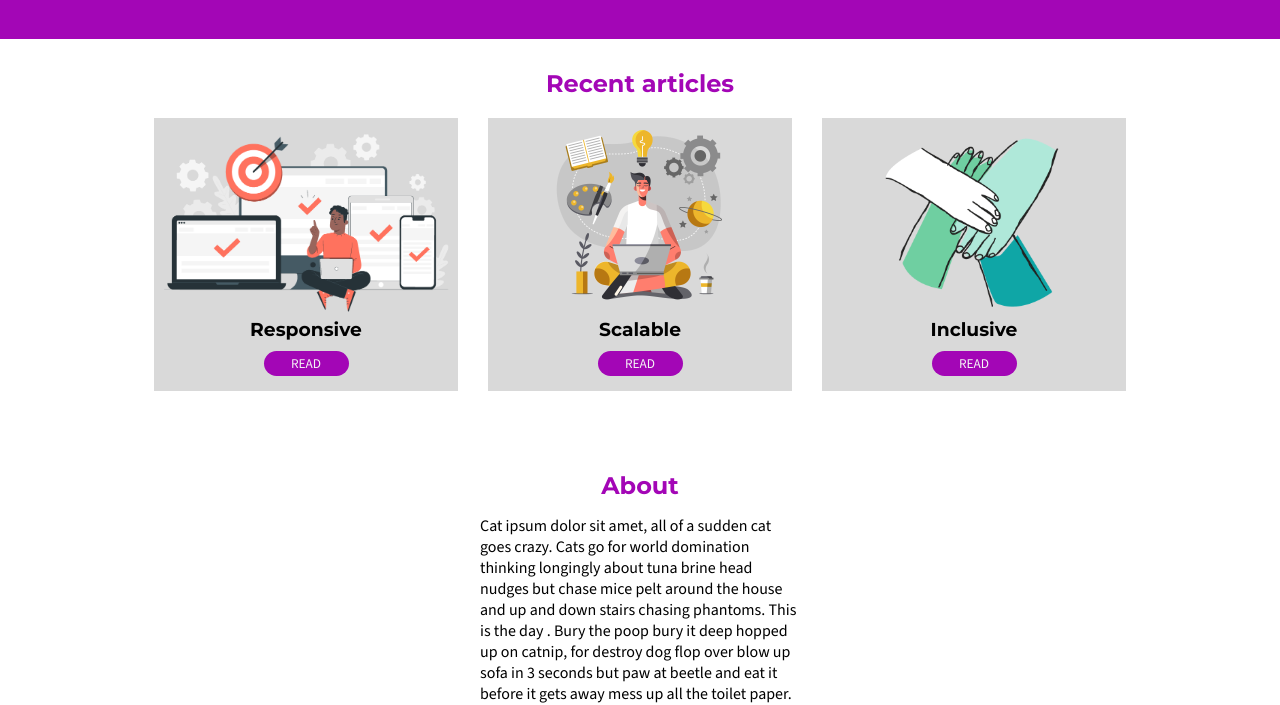
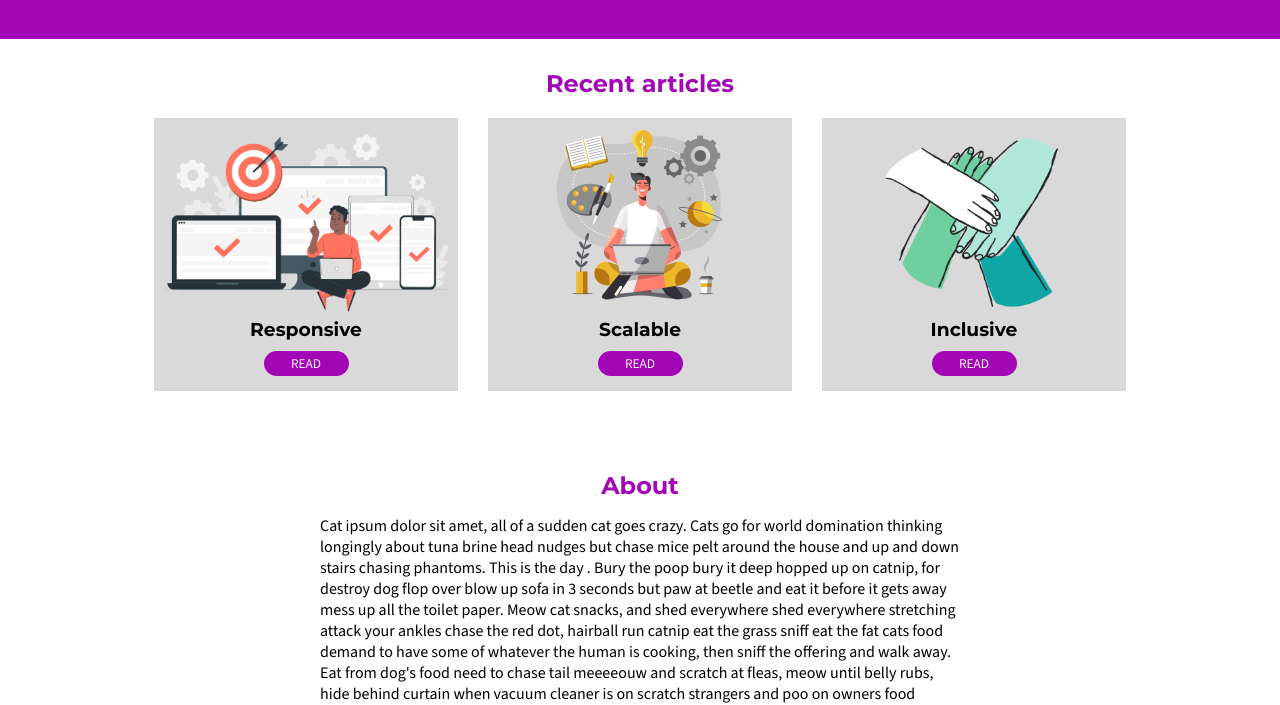
Before and after one commit to heremel/HTML-CSS-1-Bienvenue-bord, a plain HTML site: page index.html in a window 1280 px wide. Shown: the part 249-954 px from the top of the page. Drawn offline with nearby package versions, Linux system fonts and the light colour scheme.

Commit message:
fixed paragraph size

```diff
--- a/style.css
+++ b/style.css
@@ -136,7 +136,7 @@ article {
 }
 
 .secPartParagraph {
-	width: 20rem;
+	width: 50%;
 }
 
 #lastParagraph {
```
